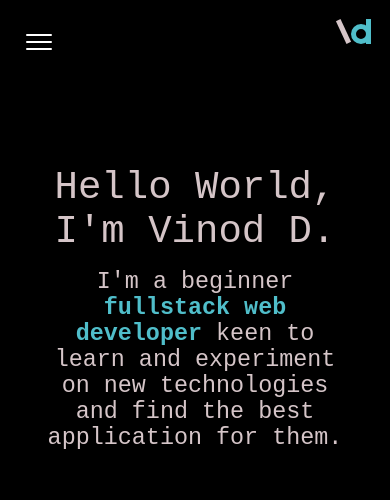
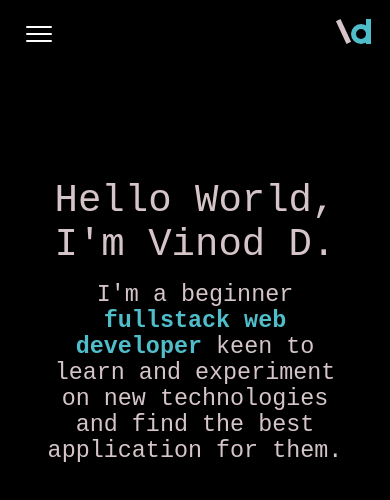
Before and after one commit to vinod-dpai/my-portfolio, a website: page index.html in a window 390 px wide. Drawn offline with Linux system fonts and the light colour scheme.

Commit message:
Changed Design

```diff
--- a/public/css/index.css
+++ b/public/css/index.css
@@ -74,7 +74,7 @@ body {
   top: 0;
   left: 0;
   margin-left: 2em;
-  height: 10%;
+  height: 5.3em;
   display: flex;
   align-items: center;
 }
@@ -143,7 +143,7 @@ nav a {
   justify-content: center;
   flex-direction: column;
   width: 80%;
-  margin: 30% auto;
+  margin: 10em auto;
   text-align: center;
 }
 
```
